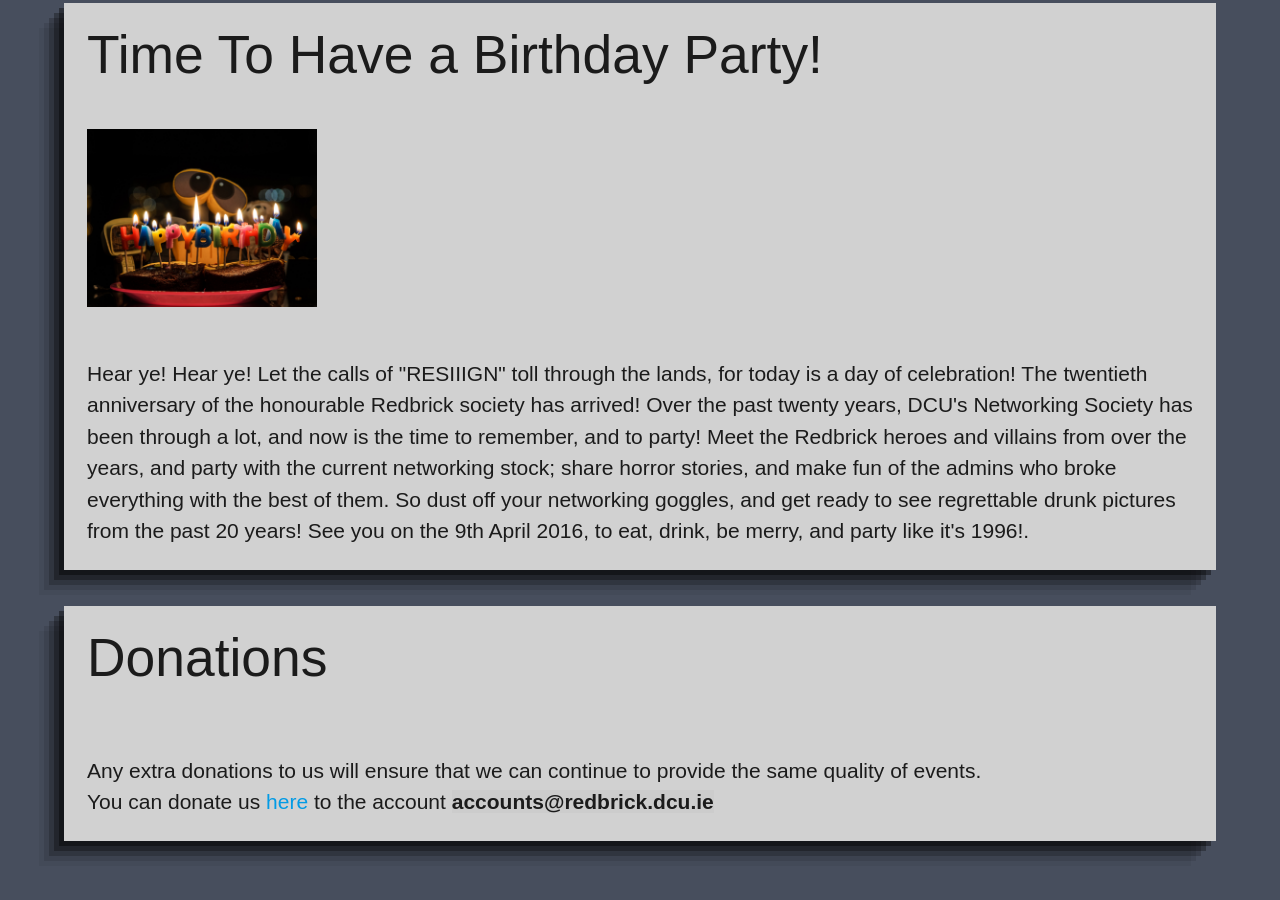
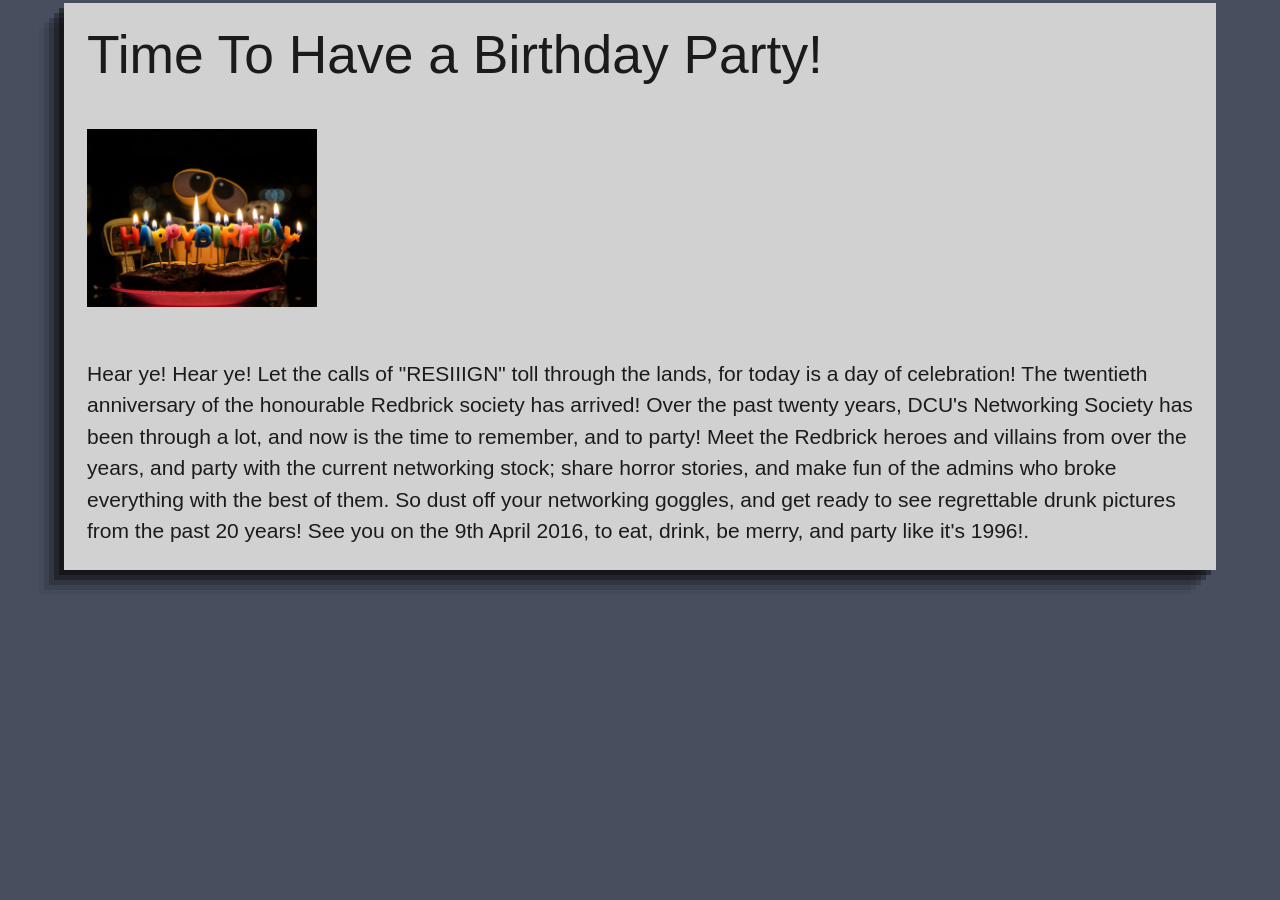
Before and after one commit to redbrick/redbrick-25, a plain HTML site: page index.html in a window 1280 px wide. Shown: the part 1366-2266 px from the top of the page. After the commit the page ends 2021 px from the top, so only its background shows below. Drawn offline with nearby package versions, Linux system fonts and the light colour scheme.

Commit message:
Removed donation card

```diff
--- a/index.html
+++ b/index.html
@@ -64,18 +64,6 @@
             </div>
         </article>
 
-        <article id="card">
-            <header>
-                <h2>Donations</h2>
-            </header>
-            <div class="content">
-                <p>Any extra donations to us will ensure that we can continue to provide the same quality of events.<br>
-                    You can donate us <a href="paypal.com">here</a> to the account <span
-                        style="background-color: rgb(204, 204, 204); font-weight: bold;">accounts@redbrick.dcu.ie</span>
-                </p>
-            </div>
-        </article>
-
     </div>
 
 </body>
```
